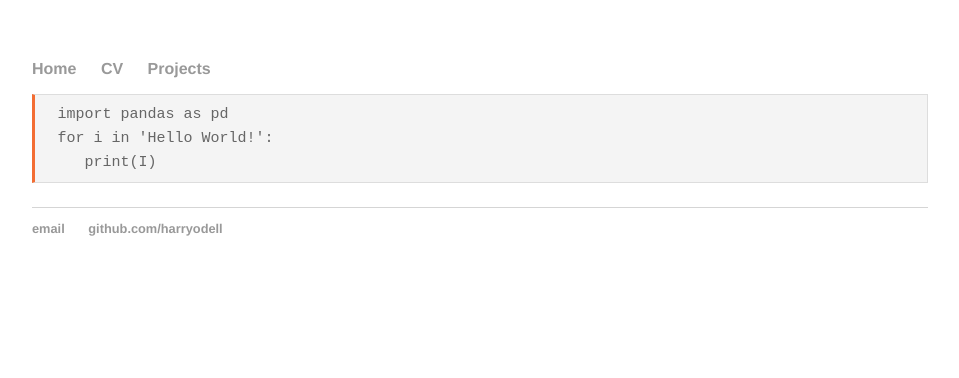
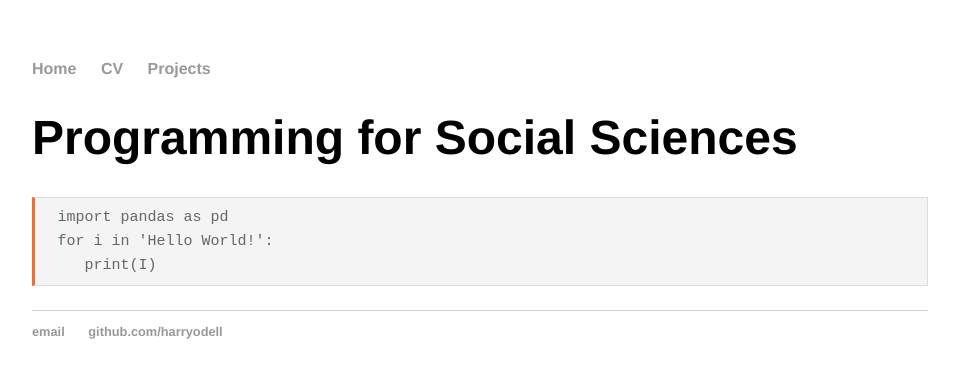
Before and after one commit to harryodell/harryodell.github.io, a Jekyll site: the page built from projects/PfSS.md, in a window 1280 px wide. Shown: the top 378 px of the page, without its empty margins (160-1119 px from the left). Built offline with Jekyll 4.4.1, drawn with Linux system fonts in a browser that asks for light colours; our own code applies the rules of GitHub Pages for plain Markdown files.

Commit message:
Update PfSS.md

```diff
--- a/projects/PfSS.md
+++ b/projects/PfSS.md
@@ -1,3 +1,6 @@
+# Programming for Social Sciences
+
+
 <pre><code class="python">import pandas as pd
 for i in 'Hello World!':
    print(I)
```
